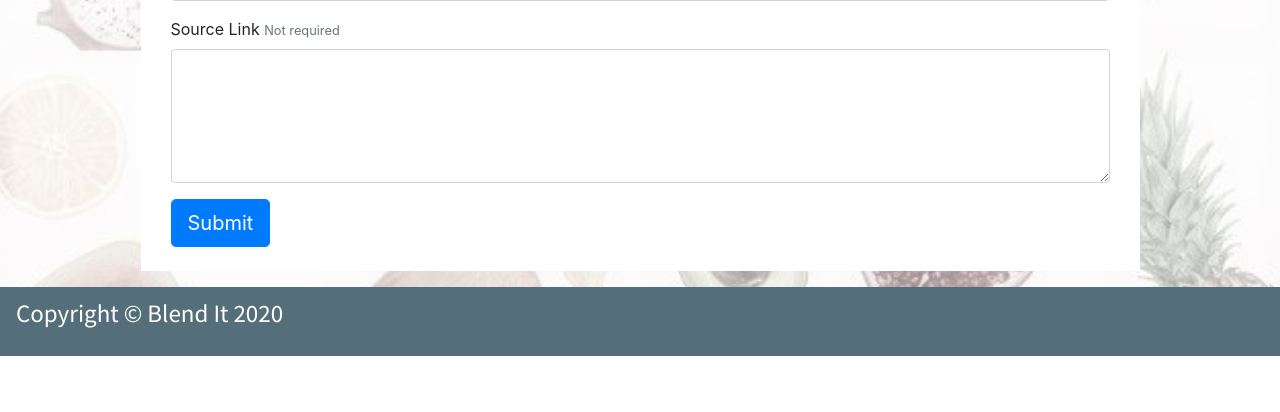
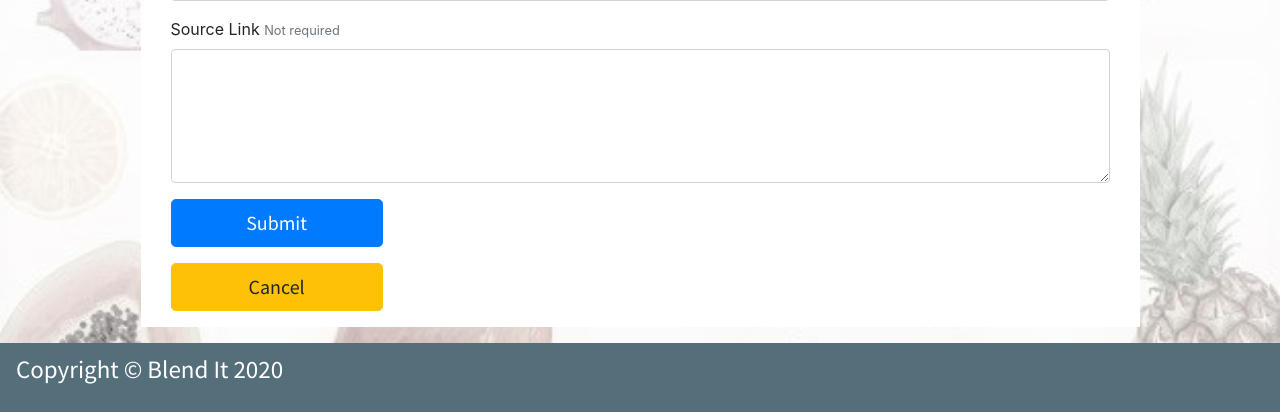
Before and after one commit to AnnaDK/Cook-Book, a Flask app: page /add_recipes in a window 1280 px wide. Shown: the part 845-1257 px from the top of the page. Before the commit the page ends 1201 px from the top, so only its background shows below. Run offline with Flask 2, Linux system fonts and the light colour scheme; data that the repository does not hold is empty; some libraries are stand-ins or nearby versions.

Commit message:
buttons 'cancel' added in Edit and Add recipe forms. Buttons working as a link to bring user to the 'Home' page and 'Recipes' page

```diff
--- a/static/css/style.css
+++ b/static/css/style.css
@@ -90,7 +90,11 @@ a:hover {
     .card-img-top {
     height: 70vw;
 
-} }
+}
+.container{
+    width: 97%;
+
+}}
 
 @media (max-width: 767.98px) {
     .card-img-top {
--- a/templates/add_recipe.html
+++ b/templates/add_recipe.html
@@ -51,8 +51,13 @@
     <textarea class="form-control" id="source"
           name="source"  rows="5" ></textarea>
   </div>
-  <div>
-  <button type="submit" value="Submit" class="btn btn-primary btn-lg mb-4">Submit</button>
+  <div class="row">
+						<div class="col-sm-3">
+  <button type="submit" value="Submit" class="btn btn-primary btn-lg btn-block btn-link mb-3 ">Submit</button>
+  <a role="button" class="btn btn-warning btn-lg btn-block mb-3"
+								href="{{url_for('index')}}">Cancel</a>
+
+  </div>
   </div>
 </form>
 </div>
--- a/templates/fruit_smoothies.html
+++ b/templates/fruit_smoothies.html
@@ -46,7 +46,7 @@
         <span>{{recipe.instruction}}</span><hr>
         <h5 class="card-title">Source</h5>
         <a href="{{recipe.source}}" class="card-link" target="_blank">Recipe found here!</a><hr>
-        <button type="button" class="btn btn-primary btn-sm btn-block"><a href="{{ url_for('edit_recipe', recipe_id=recipe._id) }}" class="mr-3">Edit Recipe </a></button>
+        <a role="button" class="btn btn-primary btn-sm btn-block" href="{{ url_for('edit_recipe', recipe_id=recipe._id) }}" >Edit Recipe </a>
     <button type="button" class="btn btn-primary btn-sm btn-block btn-link" data-toggle="modal" data-target="#modal{{ recipe._id }}">Delete Recipe</button>
       </div>
     </div>
--- a/templates/green_smoothies.html
+++ b/templates/green_smoothies.html
@@ -46,7 +46,7 @@
         <span>{{recipe.instruction}}</span><hr>
         <h5 class="card-title">Source</h5>
         <a href="{{recipe.source}}" class="card-link" target="_blank">Recipe found here!</a><hr>
-        <button type="button" class="btn btn-primary btn-sm btn-block"><a href="{{ url_for('edit_recipe', recipe_id=recipe._id) }}" class="mr-3">Edit Recipe </a></button>
+        <a role="button" class="btn btn-primary btn-sm btn-block" href="{{ url_for('edit_recipe', recipe_id=recipe._id) }}" >Edit Recipe </a>
     <button type="button" class="btn btn-primary btn-sm btn-block btn-link" data-toggle="modal" data-target="#modal{{ recipe._id }}">Delete Recipe</button>
       </div>
     </div>
--- a/templates/protein_smoothies.html
+++ b/templates/protein_smoothies.html
@@ -46,7 +46,7 @@
         <span>{{recipe.instruction}}</span><hr>
         <h5 class="card-title">Source</h5>
         <a href="{{recipe.source}}" class="card-link" target="_blank">Recipe found here!</a><hr>
-        <button type="button" class="btn btn-primary btn-sm btn-block"><a href="{{ url_for('edit_recipe', recipe_id=recipe._id) }}" class="mr-3">Edit Recipe </a></button>
+        <a role="button" class="btn btn-primary btn-sm btn-block" href="{{ url_for('edit_recipe', recipe_id=recipe._id) }}" >Edit Recipe </a>
     <button type="button" class="btn btn-primary btn-sm btn-block btn-link" data-toggle="modal" data-target="#modal{{ recipe._id }}">Delete Recipe</button>
       </div>
     </div>
--- a/templates/recipes.html
+++ b/templates/recipes.html
@@ -45,7 +45,7 @@
         <span>{{recipe.instruction}}</span><hr>
         <h5 class="card-title">Source</h5>
         <a href="{{recipe.source}}" class="card-link" target="_blank">Recipe found here!</a><hr>
-        <button type="button" class="btn btn-primary btn-sm btn-block"><a href="{{ url_for('edit_recipe', recipe_id=recipe._id) }}" class="mr-3">Edit Recipe </a></button>
+        <a role="button" class="btn btn-primary btn-sm btn-block" href="{{ url_for('edit_recipe', recipe_id=recipe._id) }}" >Edit Recipe </a>
     <button type="button" class="btn btn-primary btn-sm btn-block btn-link" data-toggle="modal" data-target="#modal{{ recipe._id }}">Delete Recipe</button>
       </div>
     </div>
```
Also changed, not shown: templates/edit_recipe.html (+9 -3 lines).
